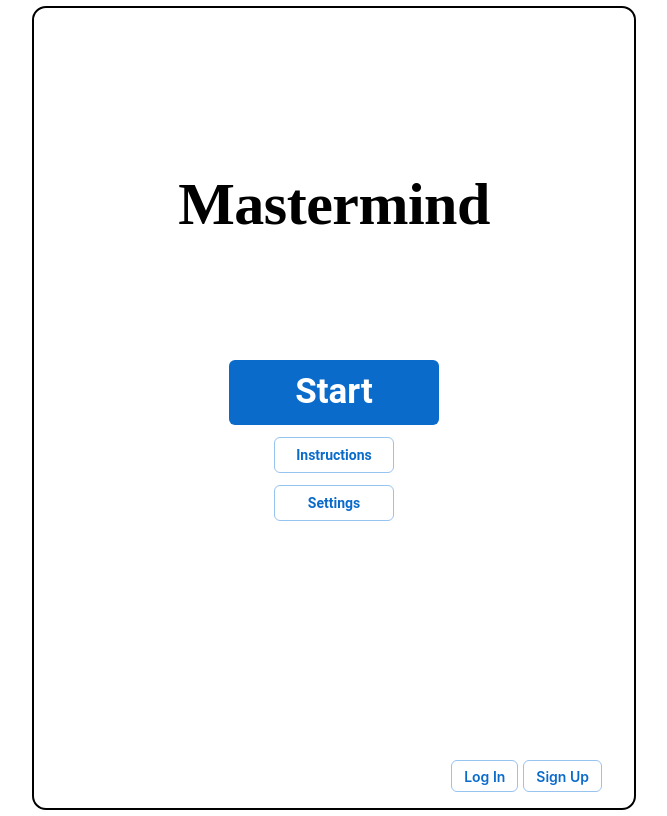
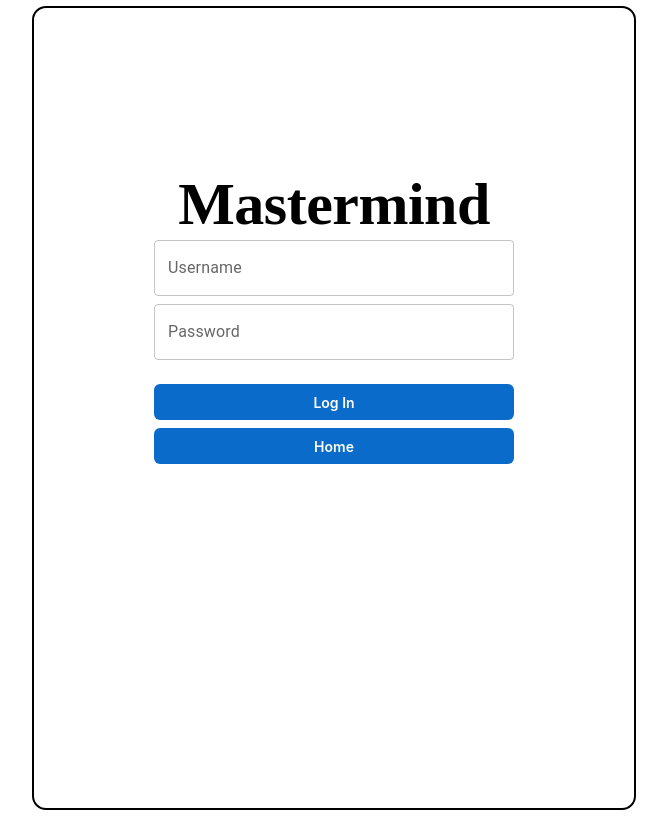
Before and after one commit to tthcodes/Mastermind, a React app: page /login in a window 1280 px wide. Shown: the whole page, without its empty margins (306-973 px from the left). Built offline with nearby package versions, Linux system fonts and the light colour scheme.

Commit message:
Added session middleware to server, refactored game logic

```diff
--- a/package.json
+++ b/package.json
@@ -18,11 +18,14 @@
     "@mui/material": "^5.15.15",
     "axios": "^1.6.8",
     "bcrypt": "^5.1.1",
+    "connect-mongo": "^5.1.0",
+    "crypto": "^1.0.1",
     "dotenv": "^16.4.5",
     "eslint": "^9.0.0",
     "eslint-config-prettier": "^9.1.0",
     "eslint-plugin-prettier": "^5.1.3",
     "express": "^4.19.2",
+    "express-session": "^1.18.0",
     "express-validator": "^7.0.1",
     "mongodb": "^6.5.0",
     "mongoose": "^8.3.1",
--- a/src/client/App.jsx
+++ b/src/client/App.jsx
@@ -6,6 +6,8 @@ const Home = lazy(() => import('./components/Home'))
 const Play = lazy(() => import('./components/Play'))
 const GameOver = lazy(() => import('./components/GameOver'))
 const SignUp = lazy(() => import('./components/Signup'))
+const Login = lazy(() => import('./components/Login'))
+
 
 
 
@@ -43,7 +45,7 @@ const App = () => {
           <Route path='/play' element={<Play />} />
           <Route path='/instructions' element={<Home />} />
           <Route path='/settings' element={<Home />} />
-          <Route path='/login' element={<Home />} />
+          <Route path='/login' element={<Login />} />
           <Route path='/signup' element={<SignUp />} />
           <Route path='/gameover' element={<GameOver />} />
         </Routes>
--- a/src/client/components/GuessLog.jsx
+++ b/src/client/components/GuessLog.jsx
@@ -10,8 +10,7 @@ const GuessLog = ( { guessLog }) => {
       height: '500px',
       width: '400px',
       border: '1px solid gray',
-      padding: 2,
-      boxShadow: 10
+      padding: 2
       }}
       >
       <Typography
--- a/src/client/components/GuessSubmit.jsx
+++ b/src/client/components/GuessSubmit.jsx
@@ -21,9 +21,15 @@ const GuessSubmit = ({ length, onFormSubmit, guessCount }) => {
 
   const handleSubmit = (event) => {
     event.preventDefault();
+
     if (inputs.every(input => input)) {
       onFormSubmit(inputs);
       setInputs(Array(length).fill('')); // Reset inputs after submit
+
+    // Focus the first input after resetting
+    if (inputRefs.current[0]) {
+      inputRefs.current[0].focus();
+    }
     } else {
       alert('Please fill all the inputs correctly.');
     }
--- a/src/client/components/Login.jsx
+++ b/src/client/components/Login.jsx
@@ -0,0 +1,95 @@
+import { Box, Typography, TextField } from '@mui/material'
+import { Button } from '@mui/joy'
+import { useNavigate } from 'react-router-dom'
+import React, { useState, useContext } from 'react'
+import boxStyle from '../styling/BoxStyle'
+import axios from 'axios'
+import GameContext from '../contexts/GameContext'
+
+const Login = () => {
+  const navigate = useNavigate();
+  const [username, setUsername] = useState('');
+  const [password, setPassword] = useState('');
+  const [error, setError] = useState('');
+  const { isSignedIn, setIsSignedIn } = useContext(GameContext)
+
+  // Function to handle submission of account info for login
+  const handleLogin = async (event) => {
+    event.preventDefault();
+
+    // Ensure all required fields are filled
+    if (!username || !password) {
+      setError('Please fill in all fields.');
+      return;
+    }
+
+    // Prepare account data to send to backend for login verification
+    const userAccountData = {
+      username,
+      password
+    };
+
+    // POST request to database to check for account existence/correct password
+    try {
+      const response = await axios.post('/api/user/login', userAccountData);
+      alert('Successful login. Welcome back!')
+      navigate('/');
+      // set state to logged in
+      setIsSignedIn(true);
+
+    } catch (err) {
+      console.error('Error during login:', err);
+
+      // If server sends back response, setError and show err message from backend
+      if(err.response) {
+        setError(err.response.data.message);
+
+      } else {
+        setError('Failed to log in.');
+      }
+    }
+  }
+
+  return (
+    <Box sx={{
+      ...boxStyle,
+      display: 'flex',
+      flexDirection: 'column',
+      alignItems: 'center',
+      justifyContent: 'flex-start',
+      }}>
+      <Typography variant="h2" component="h1" sx={{ color: 'black', fontWeight: 'bold', textAlign: 'center', marginTop: 20, fontFamily: 'bungee'}}>
+        Mastermind
+      </Typography>
+      <form onSubmit={handleLogin} style={{ width: '60%', display: 'flex', flexDirection: 'column', gap: '8px' }}>
+        <TextField
+          label="Username"
+          variant="outlined"
+          fullWidth
+          value={username}
+          onChange={(e) => setUsername(e.target.value)}
+          />
+        <TextField
+          label="Password"
+          variant="outlined"
+          fullWidth
+          value={password}
+          onChange={(e) => setPassword(e.target.value)}
+          />
+        {error && (
+          <Typography color="error" sx={{ mt: 2 }}>
+            {error}
+          </Typography>
+        )}
+        <Button type="submit" sx={{ mt: 2 }}>
+          Log In
+        </Button>
+        <Button onClick={() => navigate('/')}>
+          Home
+        </Button>
+      </form>
+    </Box>
+  );
+};
+
+export default Login
--- a/src/client/components/Play.jsx
+++ b/src/client/components/Play.jsx
@@ -51,38 +51,44 @@ const Play = () => {
     };
 
   // Helper function that will get correct number and correct location stats
-    const getGuessAccuracy = (guess, answer) => {
+    const getGuessAccuracy = (guessStr, answerArr) => {
       // Convert input guess string into array of nums
-      const guessArr = guess.split('').map(Number);
-      // Init correct nums, correct locations, and freq maps for guess and answer
-      let answerFreqMap = {};
-      let guessFreqMap = {};
-      let numCorrect = 0;
-      let numCorrectLocation = 0;
+      const guessArr = guessStr.split('').map(Number);
 
-      // Populate frequency map for answer, while also cross checking correct nums in
-        // correct places within guess by holding onto the index of answer array
-      answer.forEach((num, index) => {
-          answerFreqMap[num] = (answerFreqMap[num] || 0) + 1;
+      // Init correct num count and correct location count at 0
+      let numbersCorrect = 0;
+      let locationsCorrect = 0;
+
+      // Dicts to track freq of each num in guess and answer
+      let freqInAnswer = {};
+      let freqInGuess = {};
+
+      // Populate frequency dict for guess
+      guessArr.forEach((num) => {
+          freqInGuess[num] = (freqInGuess[num] || 0) + 1;
+      });
+
+      // Populate frequency dict for answer
+      answerArr.forEach((num, index) => {
+          freqInAnswer[num] = (freqInAnswer[num] || 0) + 1;
+
+          // Directly compare numbers between guessArr and answerArr at same index to update location
           if (num === guessArr[index]) {
-              numCorrectLocation++;
+              locationsCorrect++;
           }
       });
 
-      // Populate frequency maps for guess
-      guessArr.forEach((num) => {
-          guessFreqMap[num] = (guessFreqMap[num] || 0) + 1;
+      // Calculate correct numbers, regardless of position
+      Object.keys(freqInGuess).forEach((num) => {
+        // If num key in guess dict exists as key in answer dict, update correct nums
+          if (answerFreqMap[num]) {
+
+          // Freq of a correct # in guess dict will never be greater than freq in answer dict, use Math.min()
+              numbersCorrect += Math.min(freqInGuess[num], freqInAnswer[num]);
+          }
       });
 
-      // Calculate correct numbers that are not necessarily in the correct location
-      for (const num in guessFreqMap) {
-          if (answerFreqMap[num]) {
-              // Accounts for duplicates in answer combination.
-              // Freq of a correct # in guessFreqMap will never be greater than the freq
-                // of that same number in answer combo (using Math.min), freq map wouldn't have duplicates
-              numCorrect += Math.min(guessFreqMap[num], answerFreqMap[num]);
-          }
-      }
+      // Return both count of correct nums and count of correct locations
       return [numCorrect, numCorrectLocation];
     };
 
--- a/src/server/models/userModel.js
+++ b/src/server/models/userModel.js
@@ -12,7 +12,7 @@ const userSchema = new Schema({
 // Hash user password before saving
 userSchema.pre('save', async function(next) {
   if (this.isModified('password') || this.isNew) { // Check for when pw modified or not yet saved
-    this.password = await bcrypt.hash(this.password, 12); // Async hash oif pw with salt round of 12
+    this.password = await bcrypt.hash(this.password, 12); // Async hash of pw with salt round of 12
   }
   next();
 });
--- a/src/server/routers/userRouter.js
+++ b/src/server/routers/userRouter.js
@@ -10,5 +10,6 @@ const userRouter = express.Router();
 // Calculate total earned points w/ every win that also updates user score.
 
 userRouter.post('/sign-up', userController.signUp);
+userRouter.post('/login', userController.signIn);
 
 export default userRouter;
```
Also changed, not shown: src/server/controllers/userController.js (+21 -3 lines), src/server/server.js (+14 -0 lines), 2 other files (tests, documents, lock files or other folders).
